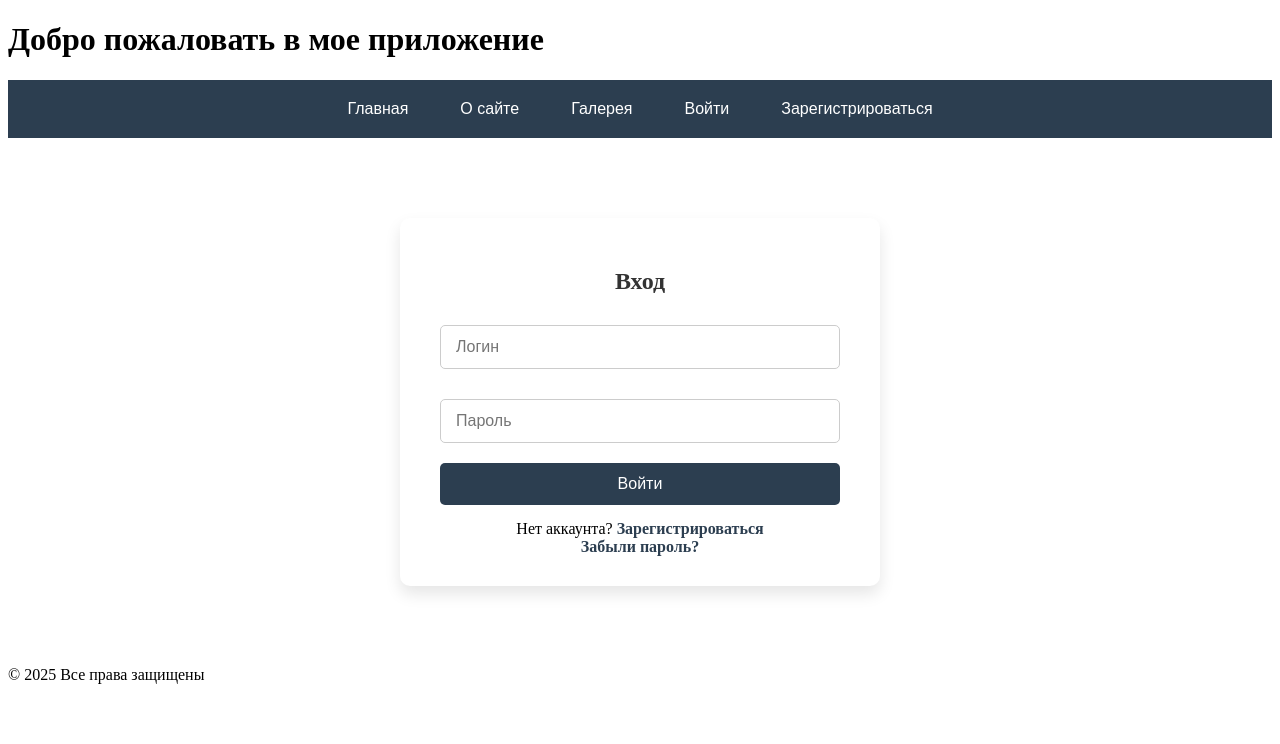
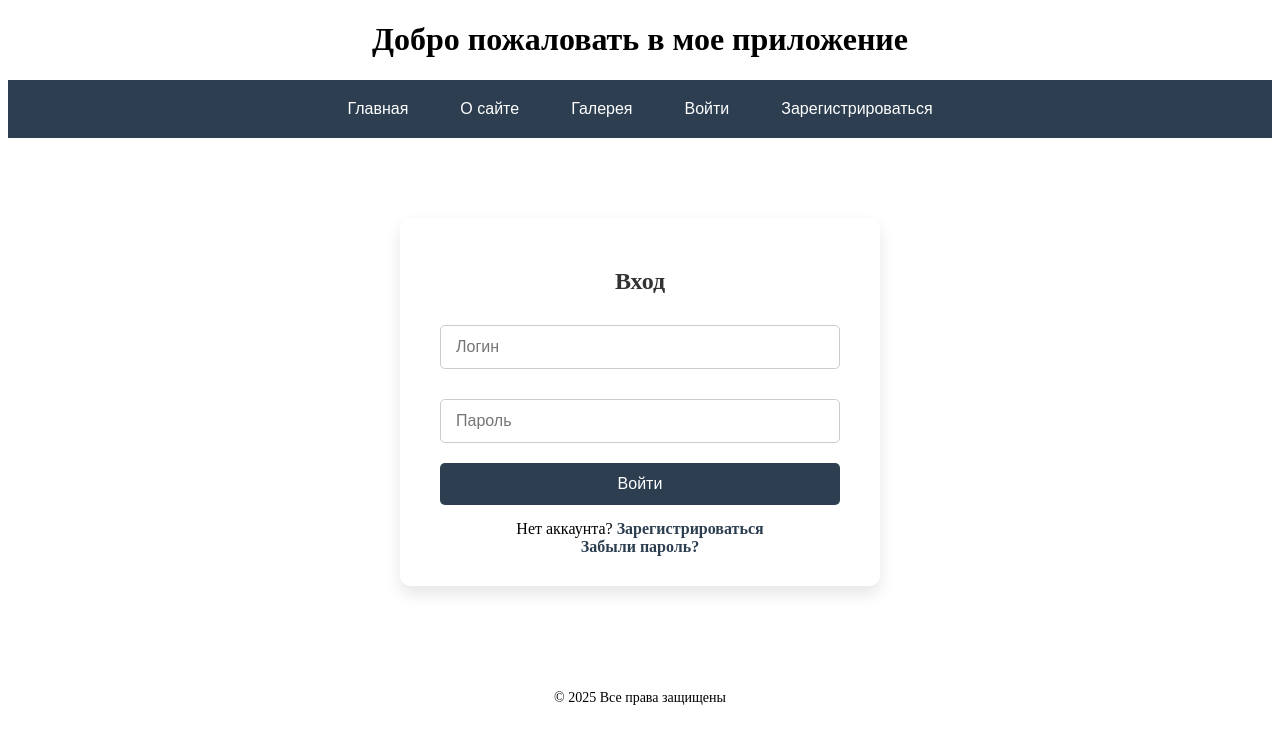
Before and after one commit to dOOmcLiF/lab12, a PHP site: page /?page=login in a window 1280 px wide. Shown: the top 744 px of the page. Run offline with PHP 8.4, Linux system fonts and the light colour scheme.

Commit message:
general styles fix

```diff
--- a/assets/styles.css
+++ b/assets/styles.css
@@ -1,5 +1,24 @@
+:root {
+    --primary-color: #2c3e50; /* Основной цвет */
+    --secondary-color: #1abc9c; /* Вторичный цвет */
+    --hover-color: #1a252f; /* Цвет при наведении */
+    --text-color: #333; /* Цвет текста */
+    --error-color: red; /* Цвет ошибок */
+    --success-color: green; /* Цвет успеха */
+    --background-color: white; /* Цвет фона */
+    --border-color: #ccc; /* Цвет рамки */
+}
+header {
+    text-align: center;
+}
+footer {
+    text-align: center;
+    padding: 10px 0;
+    font-size: 14px;
+}
+
 .main-menu {
-    background-color: #2c3e50;
+    background-color: var(--primary-color);
     padding: 10px 0;
     font-family: Arial, sans-serif;
 }
```
Also changed, not shown: other parts of assets/styles.css (+16 -16 lines).
